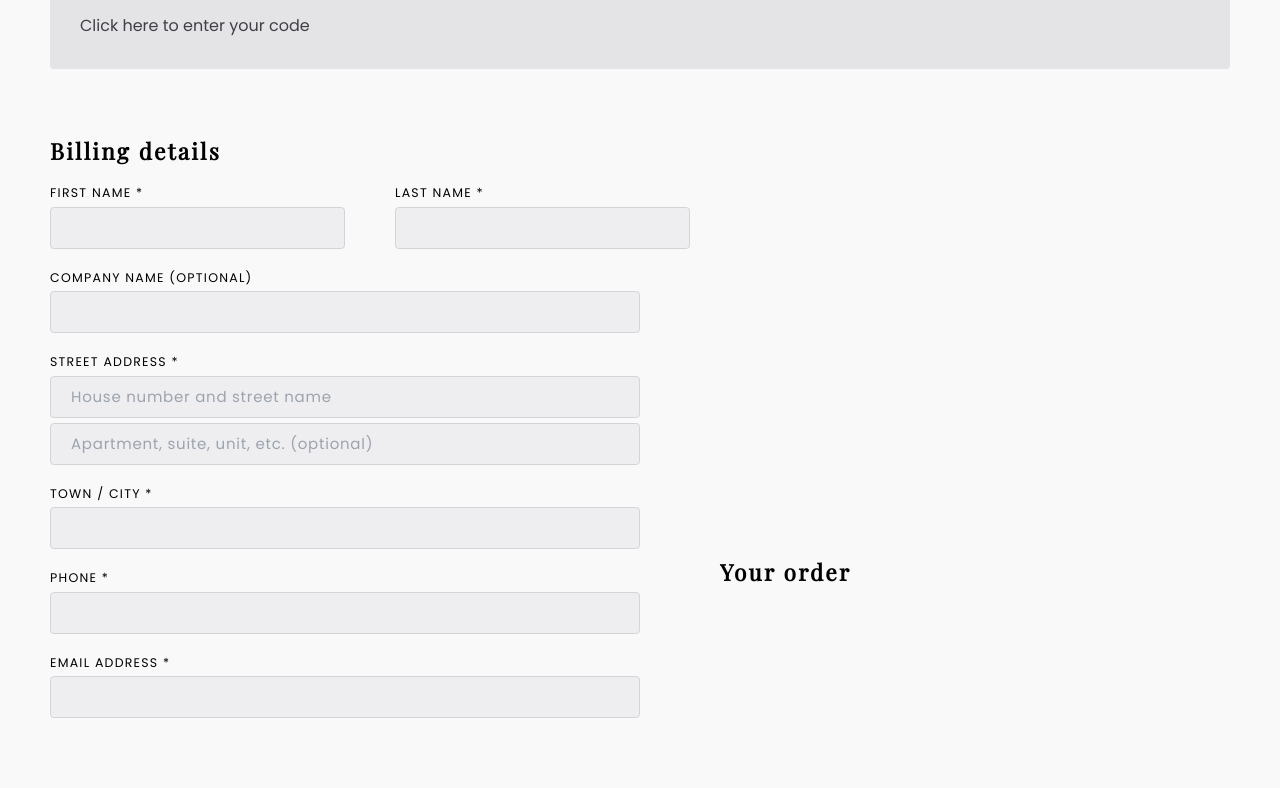
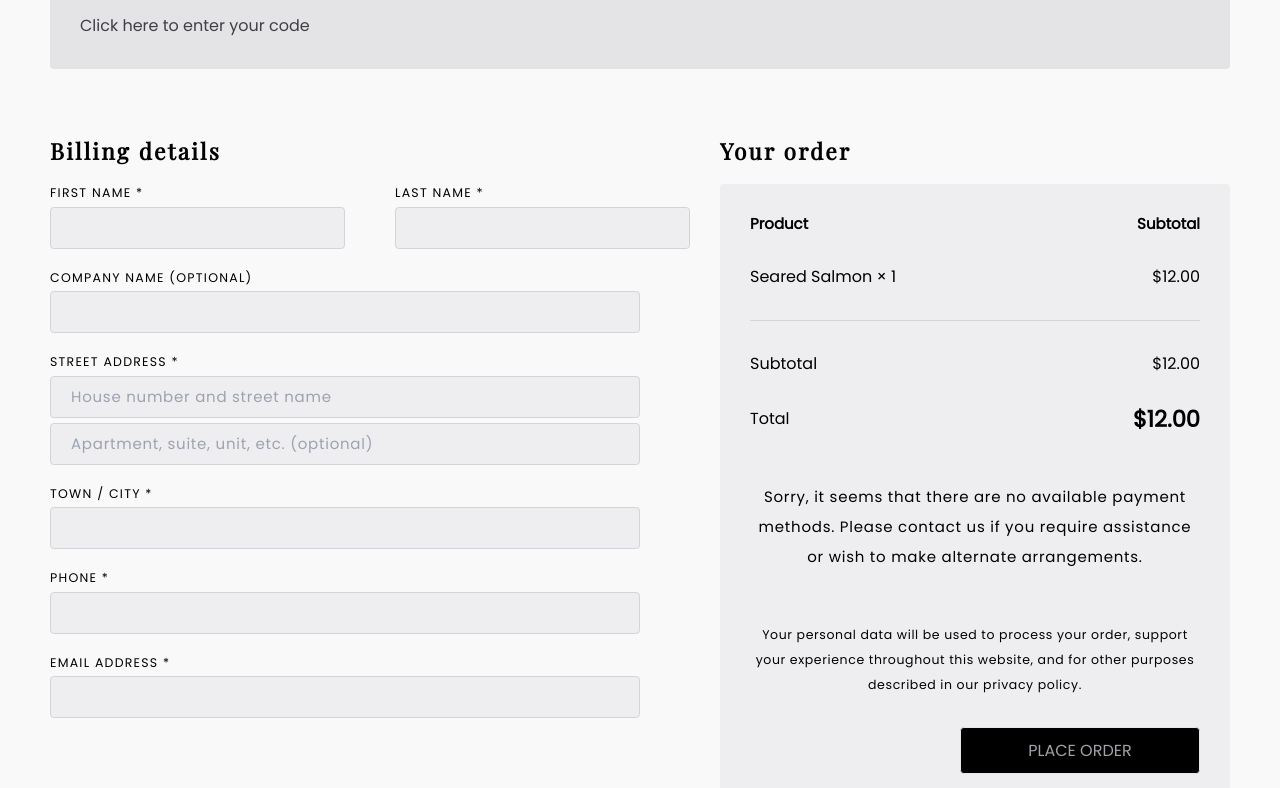
Before and after one commit to Reza-HM/soulkitchen-next, a Next.js app: page /checkout in a window 1280 px wide. Shown: the part 940-1728 px from the top of the page. Built offline with nearby package versions, Linux system fonts and the light colour scheme.

Commit message:
completed the checkout page

```diff
--- a/pages/checkout/index.tsx
+++ b/pages/checkout/index.tsx
@@ -37,7 +37,7 @@ const Checkout = () => {
           </button>
         </div>
       </div>
-      <div className="flex items-center flex-wrap justify-between mt-16 gap-8 md:gap-32">
+      <div className="flex  flex-wrap justify-between mt-16 gap-8 md:gap-32">
         <div className="w-full md:w-1/2 md:flex-1">
           <div className="flex flex-col gap-8">
             <h2 className="font-PlayfairDisplay text-4xl font-semibold tracking-widest">
@@ -141,6 +141,42 @@ const Checkout = () => {
             <h2 className="font-PlayfairDisplay text-4xl font-semibold tracking-widest">
               Your order
             </h2>
+            <div className=" bg-zinc-200/50 p-12 rounded-md">
+              <div className="flex flex-col gap-12">
+                <div className="flex items-center justify-between">
+                  <span className="text-2xl font-bold">Product</span>
+                  <span className="text-2xl font-bold">Subtotal</span>
+                </div>
+                <div className="flex items-center justify-between">
+                  <span className="">Seared Salmon × 1 </span>
+                  <span>$12.00</span>
+                </div>
+              </div>
+              <span className="w-full h-px bg-zinc-300 block my-12"></span>
+              <div className="flex flex-col gap-12">
+                <div className="flex items-center justify-between">
+                  <span>Subtotal</span>
+                  <span>$12.00</span>
+                </div>
+                <div className="flex items-center justify-between">
+                  <span className="">Total </span>
+                  <span className="text-4xl font-bold">$12.00</span>
+                </div>
+              </div>
+              <p className="mt-20 text-2xl leading-loose tracking-wider max-w-4xl mx-auto text-center">
+                Sorry, it seems that there are no available payment methods.
+                Please contact us if you require assistance or wish to make
+                alternate arrangements.
+              </p>
+              <p className="mt-20 text-xl leading-loose tracking-wider max-w-4xl mx-auto text-center">
+                Your personal data will be used to process your order, support
+                your experience throughout this website, and for other purposes
+                described in our privacy policy.
+              </p>
+              <div className="w-full xs:w-96 float-right mt-12 text-center rounded-md border py-4 px-8 bg-black text-zinc-400 dark:bg-gray-900 dark:text-gray-400 cursor-pointer hover:bg-zinc-500 hover:text-zinc-300 dark:hover:bg-zinc-500 dark:hover:text-zinc-300 duration-300">
+                PLACE ORDER
+              </div>
+            </div>
           </div>
         </div>
       </div>
```
